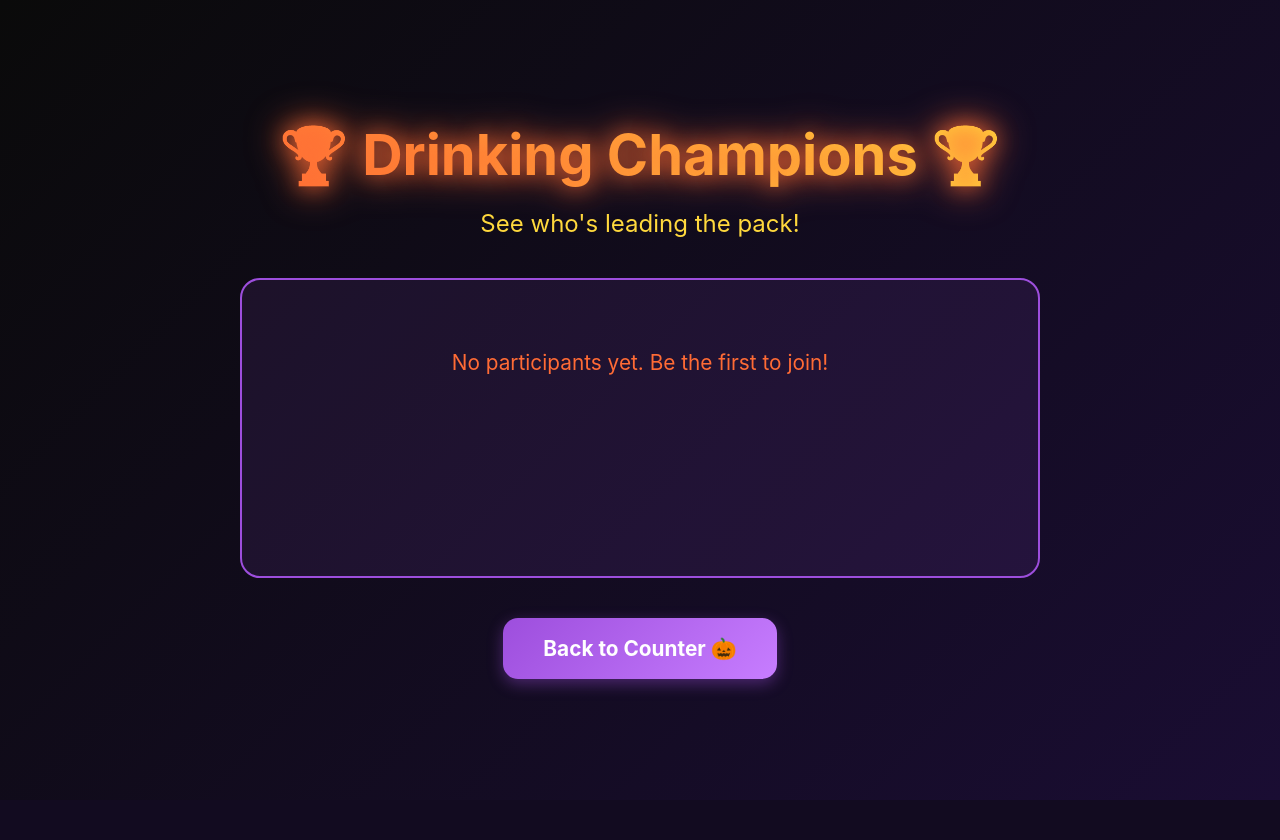
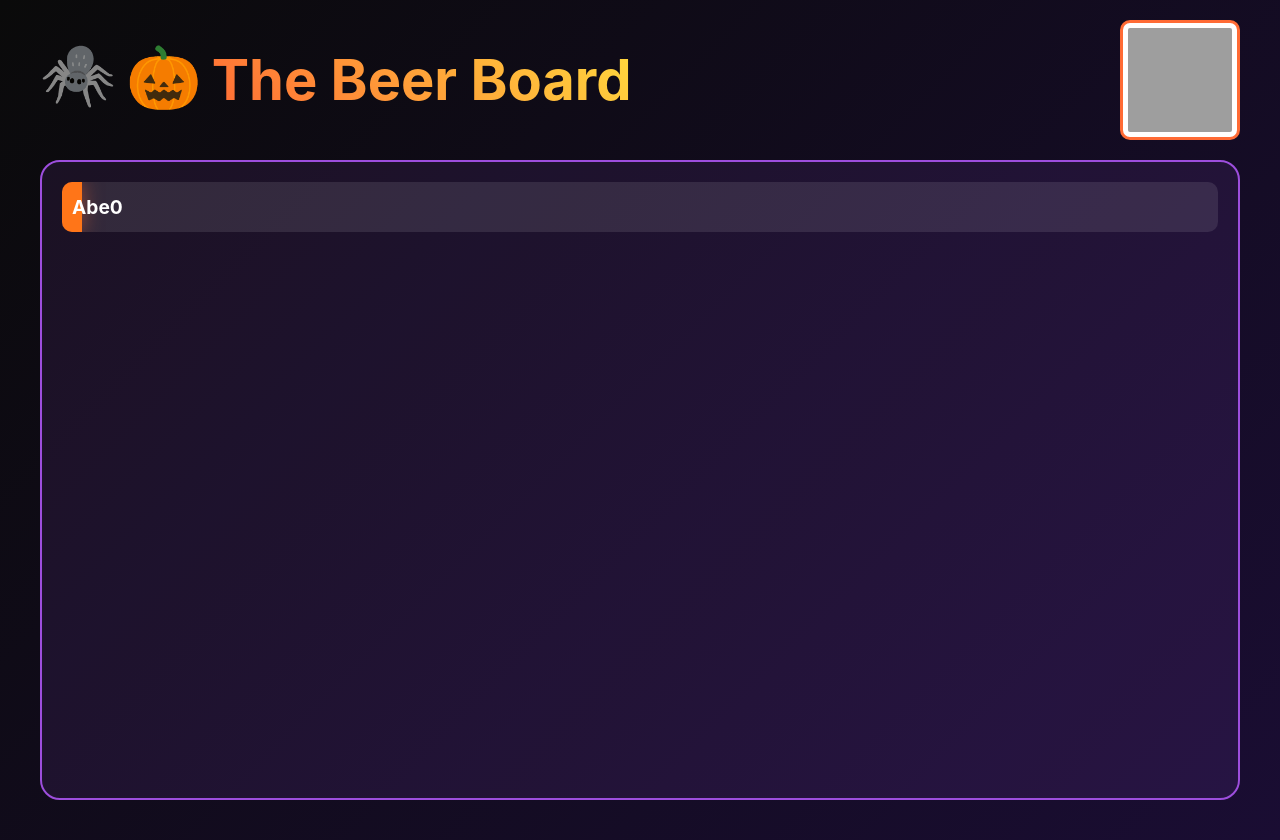
Before and after one commit to 4b3c/halloween, a Flask app: page /leaderboard in a window 1280 px wide. Before the commit the page ends 800 px from the top, so only its background shows below. Run offline with Flask 3, Linux system fonts and the light colour scheme; data that the repository does not hold is empty; grey boxes are pictures that could not be loaded.

Commit message:
crazy style fixes

```diff
--- a/app.py
+++ b/app.py
@@ -1,12 +1,32 @@
 from flask import Flask, render_template, request, redirect, url_for, session, jsonify
 import os
+import json
+from pathlib import Path
 
 # Create Flask app with explicit template and static folders
 app = Flask(__name__, template_folder='templates', static_folder='static')
 app.secret_key = os.urandom(24)
 
-# In-memory storage for participants (name: drink_count)
-participants = {}
+# Path to data file
+DATA_FILE = Path(__file__).parent / 'data.json'
+
+def load_participants():
+    """Load participants from JSON file"""
+    if DATA_FILE.exists():
+        try:
+            with open(DATA_FILE, 'r') as f:
+                return json.load(f)
+        except (json.JSONDecodeError, IOError):
+            return {}
+    return {}
+
+def save_participants(participants):
+    """Save participants to JSON file"""
+    try:
+        with open(DATA_FILE, 'w') as f:
+            json.dump(participants, f, indent=2)
+    except IOError:
+        print(f"Warning: Could not write to {DATA_FILE}")
 
 @app.route('/')
 def index():
@@ -24,9 +44,11 @@ def join():
     # Create session for user
     session['name'] = name
 
-    # Add to participants if not already there
+    # Load participants, add if not already there
+    participants = load_participants()
     if name not in participants:
         participants[name] = 0
+        save_participants(participants)
 
     return redirect(url_for('counter'))
 
@@ -37,6 +59,7 @@ def counter():
         return redirect(url_for('index'))
 
     name = session['name']
+    participants = load_participants()
     count = participants.get(name, 0)
     return render_template('counter.html', name=name, count=count)
 
@@ -47,7 +70,9 @@ def increment():
         return jsonify({'error': 'Not logged in'}), 401
 
     name = session['name']
+    participants = load_participants()
     participants[name] = participants.get(name, 0) + 1
+    save_participants(participants)
     return jsonify({'success': True, 'count': participants[name]})
 
 @app.route('/decrement', methods=['POST'])
@@ -57,8 +82,10 @@ def decrement():
         return jsonify({'error': 'Not logged in'}), 401
 
     name = session['name']
+    participants = load_participants()
     current_count = participants.get(name, 0)
     participants[name] = max(0, current_count - 1)
+    save_participants(participants)
     return jsonify({'success': True, 'count': participants[name]})
 
 @app.route('/leaderboard')
@@ -69,6 +96,7 @@ def leaderboard():
 @app.route('/api/participants')
 def api_participants():
     """API endpoint returning all participants sorted by count"""
+    participants = load_participants()
     # Sort by count (descending)
     sorted_participants = sorted(
         participants.items(),
--- /dev/null
+++ b/data.json
@@ -0,0 +1,3 @@
+{
+  "Abe": 0
+}
--- a/static/css/style.css
+++ b/static/css/style.css
@@ -7,19 +7,20 @@
 
 body {
     font-family: -apple-system, BlinkMacSystemFont, 'Segoe UI', Roboto, Oxygen, Ubuntu, Cantarell, sans-serif;
+    background-color: #000000;
     background: linear-gradient(135deg, #0a0a0a 0%, #1a0d33 100%);
-    color: #ffffff;
+    color: #000000;
     min-height: 100vh;
     display: flex;
     justify-content: center;
     align-items: center;
     padding: 20px;
+    overflow-y: hidden;
+    overflow-x: hidden;
 }
 
 .container {
     width: 100%;
-    max-width: 800px;
-    margin: 0 auto;
 }
 
 /* Join Page Styles */
@@ -217,15 +218,59 @@ body {
 .leaderboard-page {
     text-align: center;
     animation: fadeIn 0.5s ease-in;
+    display: flex;
+    flex-direction: column;
+    height: 100vh;
 }
 
-.leaderboard-container {
-    margin: 40px 0;
-    padding: 30px;
+.leaderboard-header-small {
+    display: flex;
+    align-items: center;
+    justify-content: flex-start;
+    gap: 10px;
+    padding: 0 20px;
+}
+
+.halloween-title-small {
+    font-size: 3.5rem;
+    font-weight: bold;
+    background: linear-gradient(45deg, #FF6B35, #FFD93D);
+    -webkit-background-clip: text;
+    -webkit-text-fill-color: transparent;
+    background-clip: text;
+    margin: 0;
+}
+
+.pumpkin, .spider {
+    font-size: 3.8rem;
+    animation: float 3s ease-in-out infinite;
+}
+
+.pumpkin {
+    animation-delay: 0s;
+}
+
+.spider {
+    animation-delay: 1.5s;
+}
+
+@keyframes float {
+    0%, 100% {
+        transform: translateY(0px);
+    }
+    50% {
+        transform: translateY(-10px);
+    }
+}
+
+.leaderboard-container-large {
+    flex: 1;
+    margin: 20px;
+    padding: 20px;
     background: rgba(157, 78, 221, 0.1);
     border-radius: 20px;
     border: 2px solid #9D4EDD;
-    min-height: 300px;
+    overflow-y: auto;
 }
 
 .leaderboard-bar {
@@ -244,21 +289,15 @@ body {
     }
 }
 
-.bar-label {
-    display: flex;
-    justify-content: space-between;
-    margin-bottom: 10px;
-    font-size: 1.2rem;
-}
 
 .bar-name {
     font-weight: bold;
-    color: #FFD93D;
+    color: #ffffff;
 }
 
 .bar-count {
     font-weight: bold;
-    color: #FF6B35;
+    color: #ffffff;
 }
 
 .bar-container {
@@ -266,21 +305,54 @@ body {
     background: rgba(255, 255, 255, 0.1);
     border-radius: 10px;
     overflow: hidden;
-    border: 2px solid #4ECDC4;
 }
 
 .bar-fill {
     height: 100%;
-    background: linear-gradient(90deg, #FF6B35, #FFD93D);
+    background: #FF7518;
     transition: width 0.5s ease;
     box-shadow: 0 0 20px rgba(255, 107, 53, 0.5);
     animation: fillAnimation 1s ease-out;
+    display: flex;
+    justify-content: space-between;
+    align-items: center;
+    padding: 0 10px;
+    font-size: 1.2rem;
+    font-weight: bold;
+    color: #ffffff;
 }
 
 @keyframes fillAnimation {
     from {
         width: 0 !important;
     }
+}
+
+/* QR Code Section */
+.qr-code-section {
+    display: flex;
+    flex-direction: column;
+    align-items: center;
+    justify-content: center;
+    background: rgba(0, 0, 0, 0.3);
+    border-radius: 15px;
+    margin-left: auto;
+}
+
+.qr-code {
+    width: 120px;
+    height: 120px;
+    border: 3px solid #FF6B35;
+    border-radius: 10px;
+    background: white;
+    padding: 5px;
+}
+
+.qr-text {
+    margin-top: 10px;
+    font-size: 1rem;
+    color: #FFD93D;
+    font-weight: bold;
 }
 
 /* Utility Styles */
@@ -332,4 +404,27 @@ body {
     .button-group {
         gap: 20px;
     }
+
+    .pumpkin, .spider {
+        font-size: 1.2rem;
+    }
+
+    .halloween-title-small {
+        font-size: 1.5rem;
+    }
+
+    .leaderboard-header-small {
+        gap: 4px;
+        padding: 0 10px;
+    }
+
+    .qr-code {
+        width: 100px;
+        height: 100px;
+    }
 }
+
+.leaderboard-container-large {
+    display: flex;
+    flex-direction: column;
+  }
--- a/templates/leaderboard.html
+++ b/templates/leaderboard.html
@@ -4,24 +4,34 @@
 
 {% block content %}
 <div class="leaderboard-page">
-    <h1 class="halloween-title">🏆 Drinking Champions 🏆</h1>
-    <p class="subtitle">See who's leading the pack!</p>
-
-    <div class="leaderboard-container" id="leaderboard-container">
-        <div class="loading">Loading leaderboard...</div>
+    <div class="leaderboard-header-small">
+        <span class="spider">🕷️</span>
+        <span class="pumpkin">🎃</span>
+        <h1 class="halloween-title-small">The Beer Board</h1>
+        <div class="qr-code-section">
+            <img src="https://api.qrserver.com/v1/create-qr-code/?size=150x150&data=https://halloween-woyh.onrender.com/" alt="QR Code" class="qr-code">
+        </div>
     </div>
 
-    <div class="nav-buttons">
-        <a href="{{ url_for('counter') }}" class="btn-secondary">
-            Back to Counter 🎃
-        </a>
+    <div class="leaderboard-container-large" id="leaderboard-container">
     </div>
+
 </div>
 {% endblock %}
-
 {% block scripts %}
 <script src="{{ url_for('static', filename='js/main.js') }}"></script>
 <script>
+    // Keep previous counts so we can detect changes
+    const prevCounts = new Map();
+
+    // CSS.escape fallback for older browsers
+    if (!window.CSS || !CSS.escape) {
+      window.CSS = window.CSS || {};
+      CSS.escape = CSS.escape || function (s) {
+        return String(s).replace(/[^a-zA-Z0-9_\-]/g, c => '\\' + c.charCodeAt(0).toString(16) + ' ');
+      };
+    }
+
     async function loadLeaderboard() {
       const container = document.getElementById('leaderboard-container');
 
@@ -29,40 +39,110 @@
         const response = await fetch('{{ url_for("api_participants") }}');
         const participants = await response.json();
 
-            container.innerHTML = '';
-
-            if (participants.length === 0) {
+        // Handle empty state
+        if (!participants || participants.length === 0) {
+          // Only render empty state if there are no bars already
+          if (!container.querySelector('.leaderboard-bar')) {
             container.innerHTML = '<div class="no-data">No participants yet. Be the first to join!</div>';
+          }
           return;
         }
 
+        // Sort by count desc (assumes your API already does this, but we ensure)
+        participants.sort((a, b) => b.count - a.count);
+
         const maxCount = participants[0]?.count || 1;
+        const seen = new Set();
 
-            participants.forEach((participant, index) => {
-                const bar = document.createElement('div');
+        participants.forEach((p, index) => {
+          const key = p.name; // use name as unique key; switch to an id if you have one
+          const sel = `.leaderboard-bar[data-name="${CSS.escape(key)}"]`;
+          let bar = container.querySelector(sel);
+
+          const percentage = maxCount > 0 ? (p.count / maxCount) * 100 : 0;
+
+          if (!bar) {
+            // Create once
+            bar = document.createElement('div');
             bar.className = 'leaderboard-bar';
-
-                const percentage = maxCount > 0 ? (participant.count / maxCount) * 100 : 0;
-
+            bar.dataset.name = key;
             bar.innerHTML = `
-                    <div class="bar-label">
-                        <span class="bar-name">${participant.name}</span>
-                        <span class="bar-count">${participant.count}</span>
+              <div class="bar-container">
+                <div class="bar-fill">
+                    <span class="bar-name"></span>
+                    <span class="bar-count"></span>
                 </div>
-                    <div class="bar-container">
-                        <div class="bar-fill" style="width: ${percentage}%"></div>
               </div>
             `;
+            // Insert at correct position
+            container.appendChild(bar);
 
-                container.appendChild(bar);
+            // Initial render: set text and animate once
+            bar.querySelector('.bar-name').textContent = p.name;
+            bar.querySelector('.bar-count').textContent = p.count;
+
+            const fill = bar.querySelector('.bar-fill');
+            // Start from 0 then animate to target
+            fill.style.width = '0%';
+            requestAnimationFrame(() => {
+              fill.style.width = percentage + '%';
             });
+          } else {
+            // Update label text always
+            bar.querySelector('.bar-name').textContent = p.name;
+            bar.querySelector('.bar-count').textContent = p.count;
+
+            const oldCount = prevCounts.get(key);
+            const fill = bar.querySelector('.bar-fill');
+
+            if (oldCount !== p.count) {
+              // Count changed → allow transition (animation plays)
+              // (Assumes your CSS has a transition on .bar-fill width)
+              fill.style.width = percentage + '%';
+
+              // Optional: brief highlight to draw attention
+              bar.classList.add('changed');
+              setTimeout(() => bar.classList.remove('changed'), 500);
+            } else {
+              // Unchanged → no re-animation.
+              // Ensure width is correct but don’t re-trigger anything.
+              // Temporarily disable transition to avoid any micro-jank.
+              const prevTransition = fill.style.transition;
+              fill.style.transition = 'none';
+              fill.style.width = percentage + '%';
+              // Force reflow so the browser applies width without anim
+              // eslint-disable-next-line no-unused-expressions
+              fill.offsetHeight;
+              fill.style.transition = prevTransition;
+            }
+          }
+
+          // Keep visual order consistent (if using flexbox, this is handy)
+          bar.style.order = index;
+          seen.add(key);
+          prevCounts.set(key, p.count);
+        });
+
+        // Remove bars for participants no longer present
+        [...container.querySelectorAll('.leaderboard-bar')].forEach(bar => {
+          if (!seen.has(bar.dataset.name)) {
+            container.removeChild(bar);
+            prevCounts.delete(bar.dataset.name);
+          }
+        });
+
       } catch (error) {
         console.error('Error loading leaderboard:', error);
+        // Only show error if nothing is rendered yet
+        if (!document.querySelector('.leaderboard-bar')) {
           container.innerHTML = '<div class="error">Failed to load leaderboard</div>';
         }
       }
+    }
 
-    // Load leaderboard on page load
+    // Initial call + poll
     loadLeaderboard();
+    setInterval(loadLeaderboard, 2000);
 </script>
+
 {% endblock %}
```
Also changed, not shown: 2 other files. Lines whose indentation alone changed are shown as unchanged.
